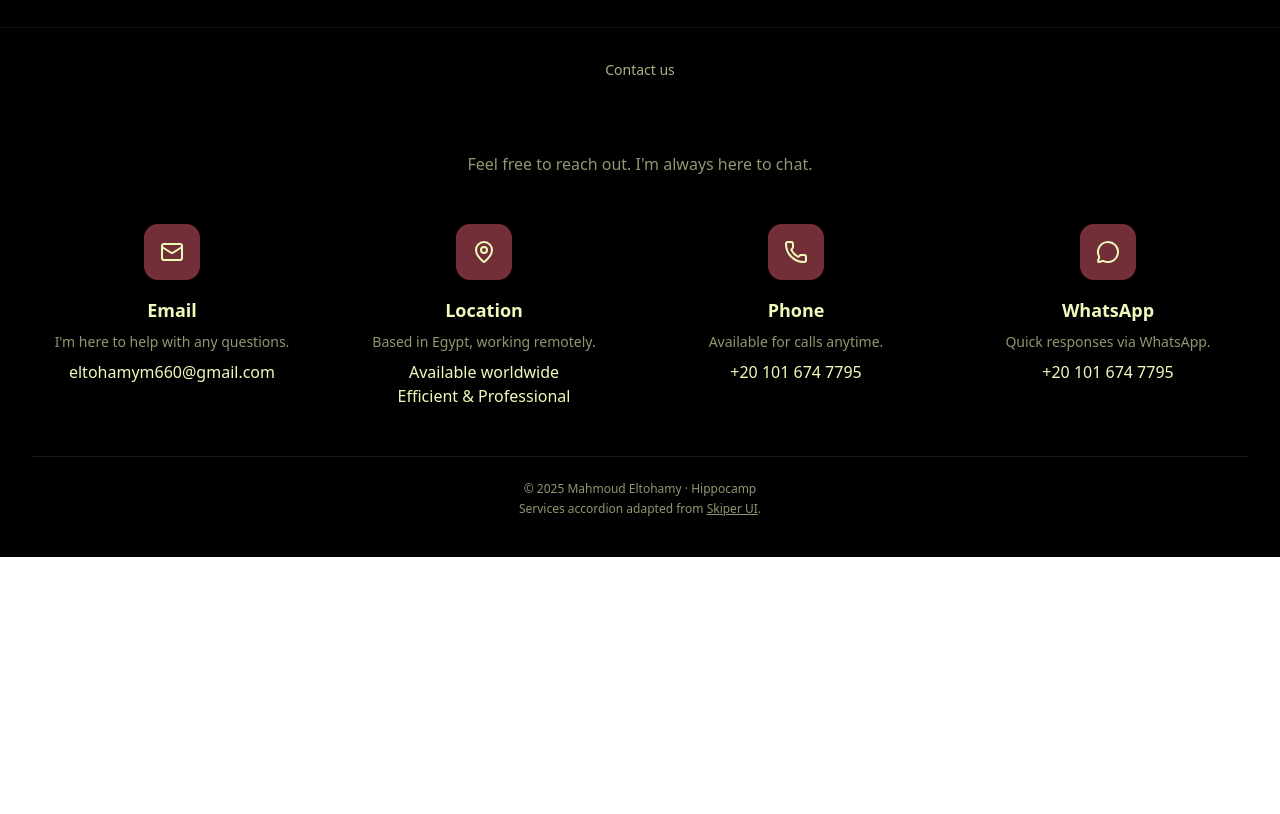
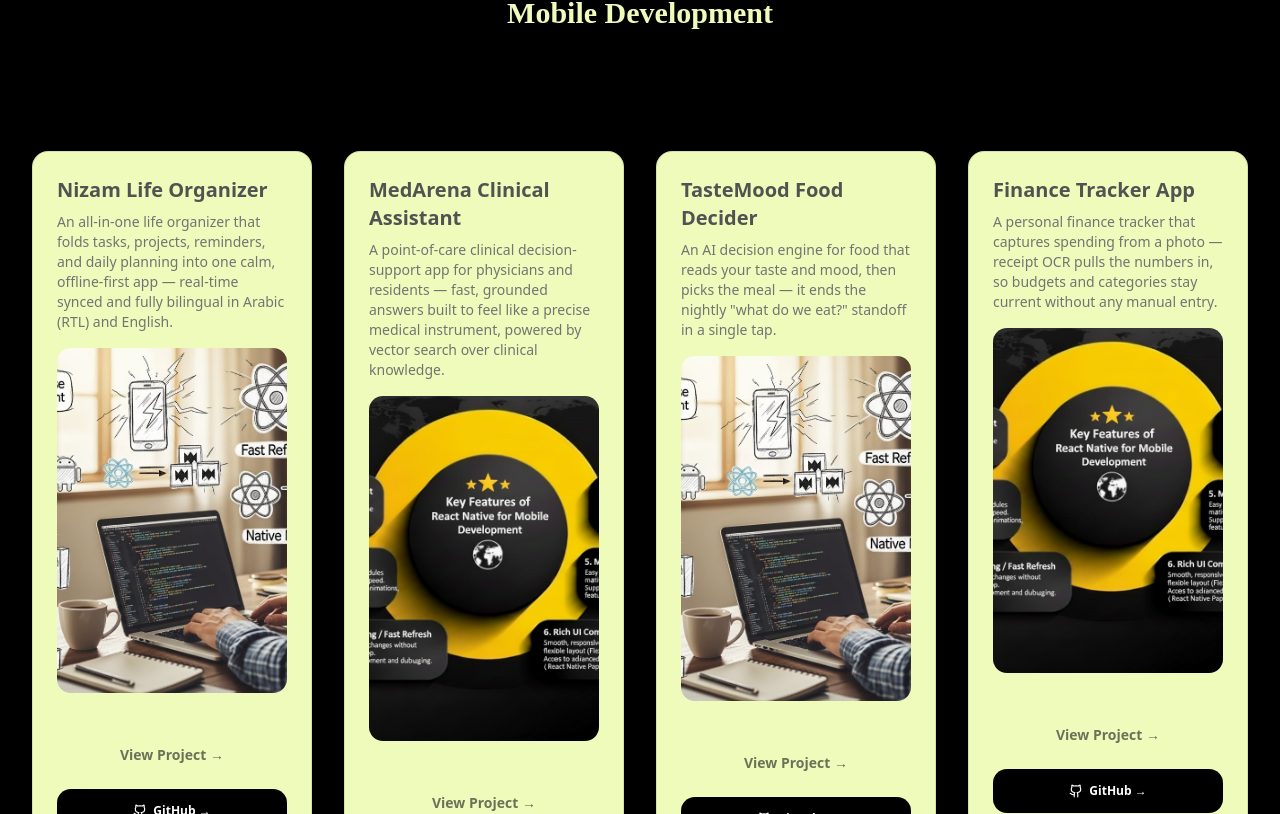
Before and after one commit to motohamy1/my-portfolio, a Next.js app: page / in a window 1280 px wide. Shown: the part 4706-5520 px from the top of the page. Before the commit the page ends 5263 px from the top, so only its background shows below. Built offline with nearby package versions, Linux system fonts and the light colour scheme.

Commit message:
Add mobile section to Project section to showcase my apps

```diff
--- a/src/app/globals.css
+++ b/src/app/globals.css
@@ -207,6 +207,32 @@ body {
   .nb3 .nb3-link:hover { color: #EEEBE5; }
 }
 
+/* Tablet: the exhibit portrait goes single-column full-width at <=900px, which
+   made it ~960px tall. Cap its width so the portrait keeps its 4:5 crop without
+   dominating the fold. Desktop two-column hero is untouched. */
+@media (min-width: 641px) and (max-width: 1023px) {
+  .hv1 .hv1-fig { max-width: 440px; margin-left: auto; margin-right: auto; }
+}
+
+/* Notch / status bar: with viewport-fit=cover the fixed app bar and hero top
+   sit under the status bar on notched phones. Clear safe-area-inset-top only on
+   tablet/mobile, preserving the existing 1rem/2rem offsets; desktop (>=1024px)
+   keeps its current offsets exactly. */
+@media (max-width: 767px) {
+  header.fixed { top: calc(1rem + env(safe-area-inset-top, 0px)); }
+}
+@media (min-width: 768px) and (max-width: 1023px) {
+  header.fixed { top: calc(2rem + env(safe-area-inset-top, 0px)); }
+}
+@media (max-width: 1023px) {
+  #home { padding-top: calc(6rem + env(safe-area-inset-top, 0px)); }
+}
+
+/* Anchor scrolling is a motion choice: honor reduced-motion. */
+@media (prefers-reduced-motion: reduce) {
+  html { scroll-behavior: auto; }
+}
+
 /* Contact: long email + links never overflow 320px; tap height 44px on touch. */
 @media (max-width: 1023px) {
   #contact a[href^="mailto:"], #contact a[href^="tel:"], #contact a[href^="https://wa.me"] {
--- a/src/components/Navbar.tsx
+++ b/src/components/Navbar.tsx
@@ -44,7 +44,7 @@ const navWrapperClass = 'fixed top-4 md:top-8 left-1/2 -translate-x-1/2 z-50 w-[
       <nav className={navInnerClass}>
         {/* Mobile Header View */}
         <div className="flex items-center justify-between md:hidden">
-            <Link href="#home" className="shrink-0" onClick={() => setIsMobileMenuOpen(false)}>
+            <Link href="#home" className="shrink-0 inline-flex items-center min-h-[44px]" onClick={() => setIsMobileMenuOpen(false)}>
                 <h1 className="font-cursive text-2xl text-rust font-bold pl-2">Tohamy</h1>
             </Link>
             <button
--- a/src/components/Projects.tsx
+++ b/src/components/Projects.tsx
@@ -1,9 +1,14 @@
 'use client'
 import Image from "next/image";
-import { useEffect, useRef, useState } from "react";
+import { createContext, useContext, useEffect, useRef, useState } from "react";
 import { CardBody, CardContainer, CardItem } from "./ui/3d-card";
 import SplitText from "@/components/SplitText";
 import { Github } from "lucide-react";
+
+// Marks the auto-scroll duplicate cards. They are hidden from assistive tech
+// and keyboard tab order, but stay hit-testable so their tilt/hover animation
+// matches the originals. (Using `inert` would disable hover via pointer-events.)
+const DuplicateContext = createContext(false);
 
 interface ProjectCardProps {
   title: string;
@@ -11,12 +16,21 @@ interface ProjectCardProps {
   image: string;
   viewProject?: string;
   github?: string;
+  portrait?: boolean;
+  placeholder?: boolean;
 }
 
-const ProjectCard = ({ title, description, image, viewProject, github }: ProjectCardProps) => {
+const ProjectCard = ({ title, description, image, viewProject, github, portrait = false, placeholder = false }: ProjectCardProps) => {
+  const isDuplicate = useContext(DuplicateContext);
   const [imgError, setImgError] = useState(false);
   const hasView = Boolean(viewProject && viewProject !== "#");
   const hasGithub = Boolean(github && github !== "#");
+  const imageFrame = portrait ? "aspect-[9/13.5]" : "h-48";
+  const imageSizes = portrait
+    ? "(min-width: 1024px) 25vw, (min-width: 768px) 33vw, (min-width: 640px) 50vw, 75vw"
+    : "(min-width: 1024px) 33vw, (min-width: 768px) 50vw, 100vw";
+  const viewClass = `inline-flex items-center min-h-[44px] px-4 py-2 rounded-xl text-sm font-bold text-neutral-900 hover:underline underline-offset-4 cursor-pointer whitespace-nowrap${portrait ? " justify-center" : ""}`;
+  const githubClass = `inline-flex items-center gap-1.5 min-h-[44px] px-4 py-2 rounded-xl bg-black text-white text-xs font-bold hover:opacity-80 cursor-pointer whitespace-nowrap${portrait ? " justify-center" : ""}`;
 
   return (
     <CardContainer>
@@ -30,7 +44,7 @@ const ProjectCard = ({ title, description, image, viewProject, github }: Project
         <CardItem translateZ="20" className="w-full mt-4">
           {imgError ? (
             <div
-              className="flex h-48 w-full items-center justify-center rounded-xl bg-gradient-to-br from-card-one via-card-two to-card-three"
+              className={`flex ${imageFrame} w-full items-center justify-center rounded-xl bg-gradient-to-br from-card-one via-card-two to-card-three`}
               role="img"
               aria-label={`${title} — preview unavailable`}
             >
@@ -43,36 +57,50 @@ const ProjectCard = ({ title, description, image, viewProject, github }: Project
               src={image}
               width={1000}
               height={1000}
-              sizes="(min-width: 1024px) 33vw, (min-width: 768px) 50vw, 100vw"
-              className="h-48 w-full object-cover rounded-xl group-hover/card:shadow-xl"
+              sizes={imageSizes}
+              className={`${imageFrame} w-full object-cover rounded-xl group-hover/card:shadow-xl`}
               alt={`${title} — project screenshot`}
               onError={() => setImgError(true)}
             />
           )}
         </CardItem>
-        {(hasView || hasGithub) && (
-          <div data-tilt-freeze className="relative z-10 flex justify-between items-center gap-3 mt-10">
+        {(hasView || hasGithub || placeholder) && (
+          <div
+            data-tilt-freeze
+            className={`relative z-10 mt-10 flex gap-3 ${portrait ? "flex-col items-stretch" : "flex-wrap justify-between items-center"}`}
+          >
             {hasView ? (
               <a
                 href={viewProject}
                 target="_blank"
                 rel="noopener noreferrer"
-                className="inline-flex items-center min-h-[44px] px-4 py-2 rounded-xl text-sm font-bold text-neutral-900 hover:underline underline-offset-4 cursor-pointer"
+                tabIndex={isDuplicate ? -1 : undefined}
+                className={viewClass}
               >
                 View Project →
               </a>
+            ) : placeholder ? (
+              <span className={`${viewClass} opacity-60`} aria-disabled="true">
+                View Project →
+              </span>
             ) : <span />}
-            {hasGithub && (
+            {hasGithub ? (
               <a
                 href={github}
                 target="_blank"
                 rel="noopener noreferrer"
-                className="inline-flex items-center gap-1.5 min-h-[44px] px-4 py-2 rounded-xl bg-black text-white text-xs font-bold hover:opacity-80 cursor-pointer"
+                tabIndex={isDuplicate ? -1 : undefined}
+                className={githubClass}
               >
                 <Github size={14} aria-hidden="true" />
                 GitHub →
               </a>
-            )}
+            ) : placeholder ? (
+              <span className={`${githubClass} opacity-60`} aria-disabled="true">
+                <Github size={14} aria-hidden="true" />
+                GitHub →
+              </span>
+            ) : null}
           </div>
         )}
       </CardBody>
@@ -180,9 +208,11 @@ const DragRow = ({ children, label, autoScroll = false }: { children: React.Reac
     >
       {children}
       {autoScroll && (
-        <div className="contents" inert aria-hidden="true">
-          {children}
-        </div>
+        <DuplicateContext.Provider value={true}>
+          <div className="contents" aria-hidden="true">
+            {children}
+          </div>
+        </DuplicateContext.Provider>
       )}
     </div>
   );
@@ -198,6 +228,13 @@ const Projects = () => {
     { title: "AI resume Analyser", description: "powerful free AI resume analyser tool that helps you get the best job offer", image: "/images/AI-resume.jpg", viewProject: "https://ai-resume-analyzer-roan-phi.vercel.app/upload", github: "https://github.com/motohamy1/ai-resume-analyzer" },
     { title: "Restaurant website", description: "Modern restaurant food delivery with fast response times", image: "/images/tasty.png", viewProject: "https://spongyfood.onrender.com/", github: "https://github.com/motohamy1/spongyfood" },
     { title: "Movies website", description: "Brings the latest Trending Movies and TV Shows with AI recommendations", image: "/images/movies-web.png", viewProject: "https://movie-app-c8pp.onrender.com/", github: "https://github.com/motohamy1/Movie-app" },
+  ]
+
+  const mobileProjects = [
+    { title: "Nizam Life Organizer", description: "An all-in-one life organizer that folds tasks, projects, reminders, and daily planning into one calm, offline-first app — real-time synced and fully bilingual in Arabic (RTL) and English.", image: "/images/mobile.png", viewProject: "#", github: "https://github.com/motohamy1/Nizam-app", placeholder: true, portrait: true },
+    { title: "MedArena Clinical Assistant", description: "A point-of-care clinical decision-support app for physicians and residents — fast, grounded answers built to feel like a precise medical instrument, powered by vector search over clinical knowledge.", image: "/images/mobiledevelopinfo.png", viewProject: "#", github: "https://github.com/motohamy1/medArena", placeholder: true, portrait: true },
+    { title: "TasteMood Food Decider", description: "An AI decision engine for food that reads your taste and mood, then picks the meal — it ends the nightly \"what do we eat?\" standoff in a single tap.", image: "/images/mobile.png", viewProject: "#", github: "https://github.com/motohamy1/TasteMood", placeholder: true, portrait: true },
+    { title: "Finance Tracker App", description: "A personal finance tracker that captures spending from a photo — receipt OCR pulls the numbers in, so budgets and categories stay current without any manual entry.", image: "/images/mobiledevelopinfo.png", viewProject: "#", github: "https://github.com/motohamy1/finance-tracker-app", placeholder: true, portrait: true },
   ]
 
   return (
@@ -236,6 +273,20 @@ const Projects = () => {
           ))}
         </div>
       </div>
+      {/* Mobile Development Section */}
+      <div className='mb-10'>
+        <h2 className='text-3xl font-bold font-cursive text-cream mb-10 text-center'>Mobile Development</h2>
+        <DragRow label="Mobile projects" autoScroll>
+          {mobileProjects.map((project, index) => (
+            <div
+              key={index}
+              className="w-[75%] shrink-0 sm:w-[calc((100%_-_2rem)/2)] md:w-[calc((100%_-_4rem)/3)] lg:w-[calc((100%_-_6rem)/4)]"
+            >
+              <ProjectCard {...project} />
+            </div>
+          ))}
+        </DragRow>
+      </div>
       </div>
     </div>
   )
```
